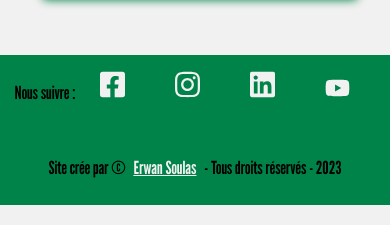
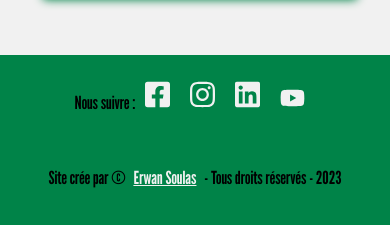
Before and after one commit to MisterWaner/cb-ifs-2, a website: page cb-ifs-front/pages/nf1.html in a window 390 px wide. Shown: the part 4890-5115 px from the top of the page. Drawn offline with nearby package versions, Linux system fonts and the light colour scheme.

Commit message:
had  breakpoints for footer to fix a little display bug

```diff
--- a/cb-ifs-front/styles/footer.css
+++ b/cb-ifs-front/styles/footer.css
@@ -43,5 +43,15 @@
     .section-footer-1 a {
         line-height: 75px;
     }
-
 }
+@media screen and (min-width: 320px) and (max-width: 400px) {
+    .footer {
+        padding: 2.5%;
+    }
+    .section-footer-1 {
+        line-height: normal;
+    }
+    .section-footer-1 img {
+        margin: 0 10px;
+    }
+}
```
